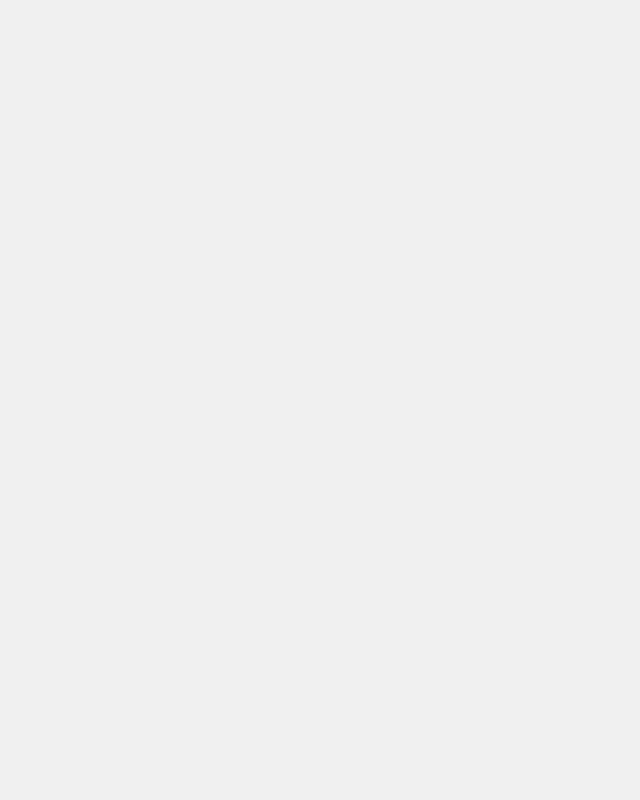
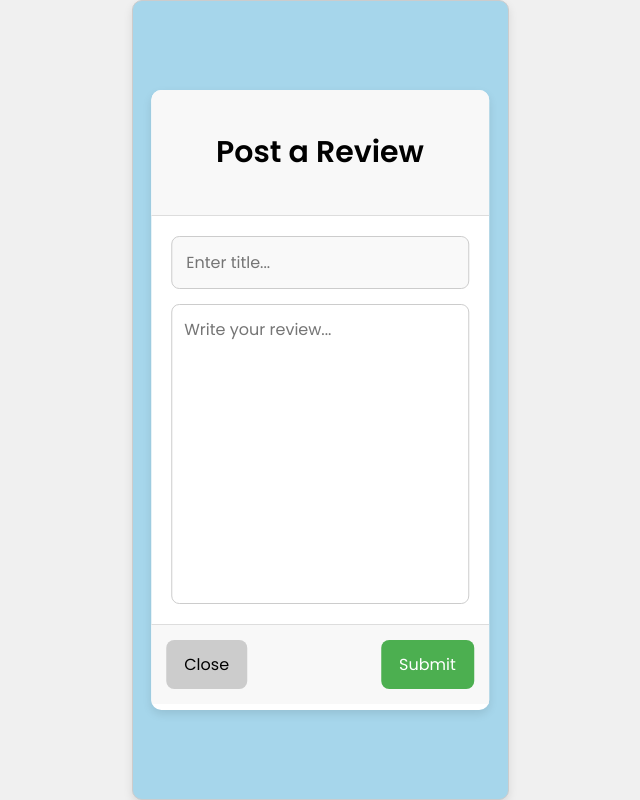
Before and after one commit to lavinialei2/linkedout, a React (Vite) app in the folder my-app/: page /post in a window 1280 px wide. Before the commit this address had no page. Shown: the whole page, without its empty margins (320-960 px from the left). Built offline with nearby package versions, Linux system fonts and the light colour scheme.

Commit message:
Add friends

```diff
--- a/my-app/src/MapPage.css
+++ b/my-app/src/MapPage.css
@@ -46,7 +46,7 @@ body,
   display: flex;
   align-items: center;
   background-color: white;
-  border-radius: 20px;
+  border-radius: 15px;
   padding: 5px 10px;
   position: absolute;
   top: 4px;
@@ -81,6 +81,10 @@ body,
   position: absolute;
   bottom: 5px;
   right: 15px;
+}
+
+.stamp-icon:hover {
+  transform: scale(1.1);
 }
 
 .logo-icon {
@@ -119,6 +123,29 @@ body,
 .floating-button .list-icon {
   width: 56px;
   height: 56px;
+}
+
+.floating-button2 {
+  position: absolute;
+  bottom: 20px;
+  right: 20px;
+  width: 50px;
+  height: 50px;
+  border-radius: 50%;
+  font-size: 20pt;
+  background-color: #a6d6eb;
+  border: none;
+  box-shadow: 0 2px 10px rgba(0, 0, 0, 0.2);
+  display: flex;
+  justify-content: center;
+  align-items: center;
+  cursor: pointer;
+  z-index: 1000;
+  transition: background-color 0.3s ease, transform 0.3s ease;
+}
+
+.floating-button2:hover {
+  transform: translateY(-10px) scale(1.3); /* Moves up and slightly enlarges */
 }
 
 
--- a/my-app/src/MapPage.jsx
+++ b/my-app/src/MapPage.jsx
@@ -30,6 +30,10 @@ const MapPage = () => {
 
   const handleSearch = (event) => {
     setSearchTerm(event.target.value)
+  }
+
+  const handlePostClick = () => {
+    navigate("/post")
   }
 
   useEffect(() => {
@@ -70,6 +74,7 @@ const MapPage = () => {
         <button className="floating-button" onClick={toggleAdventurePanel}>
           <img src={listIcon || "/placeholder.svg?height=24&width=24"} alt="List Icon" className="list-icon" />
         </button>
+        <button className="floating-button2" onClick={handlePostClick}>+</button>
       </div>
     </div>
   )
--- /dev/null
+++ b/my-app/src/ReviewForm.css
@@ -0,0 +1,118 @@
+.app-container{
+    background: #A6D6EB;
+}
+.review-container {
+    font-family: 'Poppins', sans-serif;
+    width: 90%;
+    max-width: 600px;
+    height: 620px;
+    background: #ffffff;
+    border-radius: 10px;
+    box-shadow: 0px 4px 10px rgba(0, 0, 0, 0.1);
+    overflow: hidden;
+    display: flex;
+    flex-direction: column;
+    position: relative;
+    top: 50%;
+    left: 50%;
+    transform: translate(-50%, -50%);
+  }
+
+  .review-header {
+    background: #f8f8f8;
+    padding: 15px;
+    text-align: center;
+    font-size: 20px;
+    font-weight: 600;
+    border-bottom: 1px solid #ddd;
+  }
+
+  .review-content {
+    padding: 20px;
+    display: flex;
+    flex-direction: column;
+    gap: 15px;
+  }
+
+  .title-section {
+    display: flex;
+    align-items: center;
+    border: 1px solid #ccc;
+    border-radius: 8px;
+    padding: 12px;
+    background: #f9f9f9;
+  }
+
+  .title-input {
+    flex-grow: 1;
+    border: none;
+    outline: none;
+    font-size: 16px;
+    font-family: "Poppins", sans-serif;
+    background: none;
+  }
+
+  .icon-button {
+    background: none;
+    border: none;
+    cursor: pointer;
+    color: #555;
+  }
+
+  .review-textarea {
+    width: 100%; /* Ensures it stays within the container */
+    max-width: 100%; /* Prevents overflow */
+    height: 300px;
+    padding: 12px;
+    font-size: 16px;
+    font-family: "Poppins", sans-serif;
+    border: 1px solid #ccc;
+    border-radius: 8px;
+    resize: none;
+    box-sizing: border-box; /* Ensures padding doesn't affect width */
+  }
+
+
+  .review-actions {
+    display: flex;
+    justify-content: space-between;
+    padding: 15px;
+    border-top: 1px solid #ddd;
+    background: #f8f8f8;
+  }
+
+  .close-btn, .submit-btn {
+    padding: 12px 18px;
+    font-size: 16px;
+    font-weight: 500;
+    font-family: "Poppins", sans-serif;
+    border: none;
+    cursor: pointer;
+    border-radius: 8px;
+  }
+
+  .close-btn {
+    background: #ccc;
+  }
+
+  .submit-btn {
+    background: #4caf50;
+    color: white;
+  }
+
+  .success-popup {
+    background-color: rgb(155, 216, 155);
+    position: absolute;
+    color: rgb(0, 0, 0);
+    text-align: center;
+    border-radius: 5px;
+    font-size: 14px;
+    width: 100px;
+    height: 47px;
+    margin-top: 450px;
+    margin-bottom: 20px;
+    margin-left: 120px;
+    margin-right: auto;
+    display: inline-block;
+    z-index: 100;
+  }
--- /dev/null
+++ b/my-app/src/ReviewForm.jsx
@@ -0,0 +1,77 @@
+import { useState } from "react"
+import { Mic } from "lucide-react"
+import { useNavigate } from 'react-router-dom';
+import "./ReviewForm.css"
+
+const ReviewForm = ({ onClose }) => {
+  const [title, setTitle] = useState("")
+  const [review, setReview] = useState("")
+  const [submitted, setSubmitted] = useState(false) // Track submission state
+
+  const handleSubmit = () => {
+    // Simulate submission logic (e.g., API call)
+    console.log("Submitted:", { title, review })
+    setSubmitted(true) // Show the success message
+
+    // Hide the popup and reset form after 3 seconds
+    setTimeout(() => {
+      setSubmitted(false)
+      setTitle("")
+      setReview("")
+    }, 1500) // 3 seconds
+  }
+
+  const navigate = useNavigate();
+
+  const handleCloseClick = () => {
+    navigate('/map');
+  };
+
+  return (
+    <div className="app-container">
+      <div className="review-container">
+        <header className="review-header">
+          <h2>Post a Review</h2>
+        </header>
+
+        {submitted && (
+          // Success message when submitted
+          <div className="success-popup">
+            <p>Posted!</p>
+          </div>
+        )}
+
+        <div className="review-content">
+          <div className="title-section">
+            <input
+              type="text"
+              placeholder="Enter title..."
+              value={title}
+              onChange={(e) => setTitle(e.target.value)}
+              className="title-input"
+            />
+            <button className="icon-button">
+              <Mic size={20} />
+            </button>
+          </div>
+
+          <textarea
+            placeholder="Write your review..."
+            value={review}
+            onChange={(e) => setReview(e.target.value)}
+            className="review-textarea"
+          ></textarea>
+        </div>
+
+        <div className="review-actions">
+          <button className="close-btn" onClick={handleCloseClick}>Close</button>
+          {!submitted && (
+            <button className="submit-btn" onClick={handleSubmit}>Submit</button>
+          )}
+        </div>
+      </div>
+    </div>
+  )
+}
+
+export default ReviewForm
--- a/my-app/src/StampPage.css
+++ b/my-app/src/StampPage.css
@@ -15,6 +15,10 @@
   z-index: 10;          /* Ensure it's above other content */
 }
 
+.map-button:hover {
+  transform: scale(1.3);
+}
+
 .map-icon {
   width: 50px;         /* Adjust the size of the icon */
   height: 50px;        /* Adjust the size of the icon */
--- a/my-app/src/components/FriendBar.css
+++ b/my-app/src/components/FriendBar.css
@@ -44,3 +44,20 @@
     object-fit: cover;
     border-radius: 50%;
   }
+
+  .add-friend-btn {
+    flex: 0 0 auto;
+    width: 60px;
+    height: 60px;
+    margin: 0 10px;
+    border-radius: 70%;
+    background: #FFF8AD;
+    font-size: 20px;
+    display: flex;
+    justify-content: center;
+    align-items: center;
+  }
+
+  .add-friend-btn:hover {
+    background-color: hsl(56, 100%, 68%);
+  }
--- a/my-app/src/components/FriendBar.jsx
+++ b/my-app/src/components/FriendBar.jsx
@@ -1,8 +1,16 @@
 import React from 'react';
 import './FriendBar.css';
+import { useNavigate } from 'react-router-dom';
+
 import { friends } from '../data';
 
 const FriendBar = ({ onSelectAdventure }) => {
+  const navigate = useNavigate();
+
+  const handleAddFriend = () => {
+    navigate('/addFriend');
+  };
+
   return (
     <div className="friend-bar">
       {friends.map((friend) => (
@@ -14,6 +22,11 @@ const FriendBar = ({ onSelectAdventure }) => {
           <img src={friend.img} alt={friend.name} />
         </div>
       ))}
+
+      {/* Add the circular button with a plus sign at the end */}
+      <button className="add-friend-btn" onClick={handleAddFriend}>
+        +
+      </button>
     </div>
   );
 };
--- a/my-app/src/main.jsx
+++ b/my-app/src/main.jsx
@@ -5,6 +5,7 @@ import { BrowserRouter, Routes, Route } from 'react-router-dom'
 import MapPage from './MapPage.jsx'
 import IntroSlideshow from './IntroSlideshow.jsx'
 import StampPage from './StampPage.jsx'
+import ReviewForm from './ReviewForm.jsx'
 
 createRoot(document.getElementById('root')).render(
   <StrictMode>
@@ -13,6 +14,7 @@ createRoot(document.getElementById('root')).render(
         <Route path="/" element={<IntroSlideshow />} />
         <Route path="/map" element={<MapPage />} />
         <Route path="/stampbook" element={<StampPage />} />
+        <Route path="/post" element={<ReviewForm />} />
       </Routes>
     </BrowserRouter>
   </StrictMode>
```
